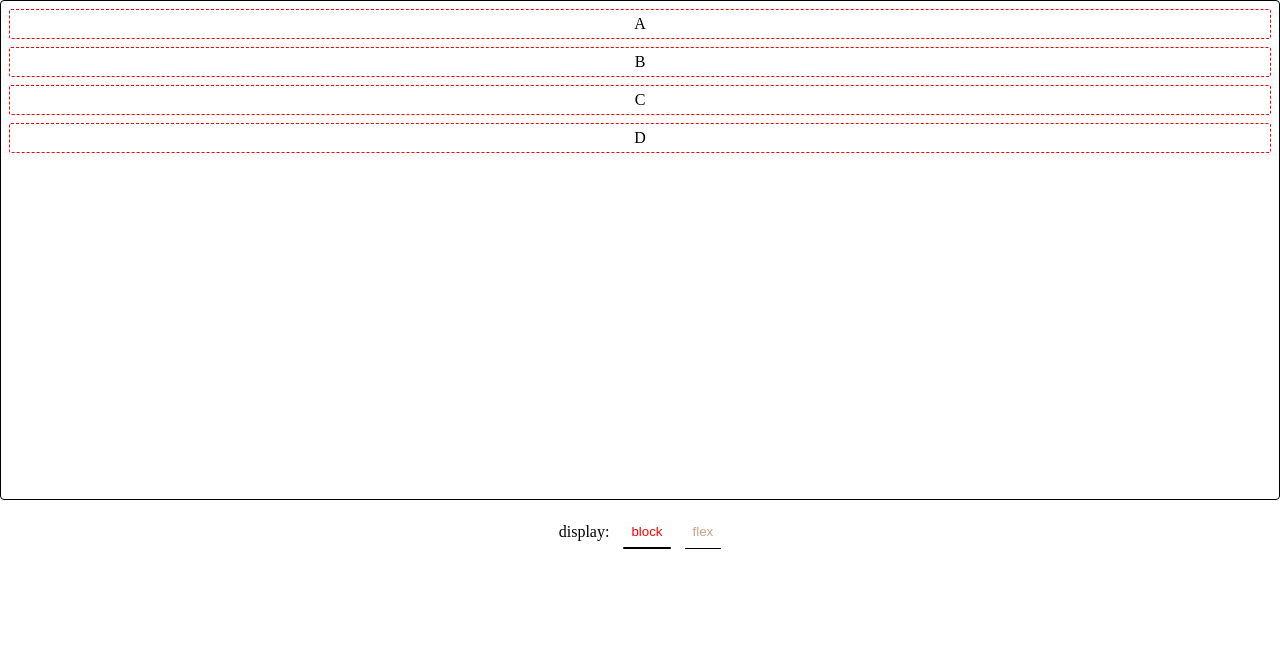
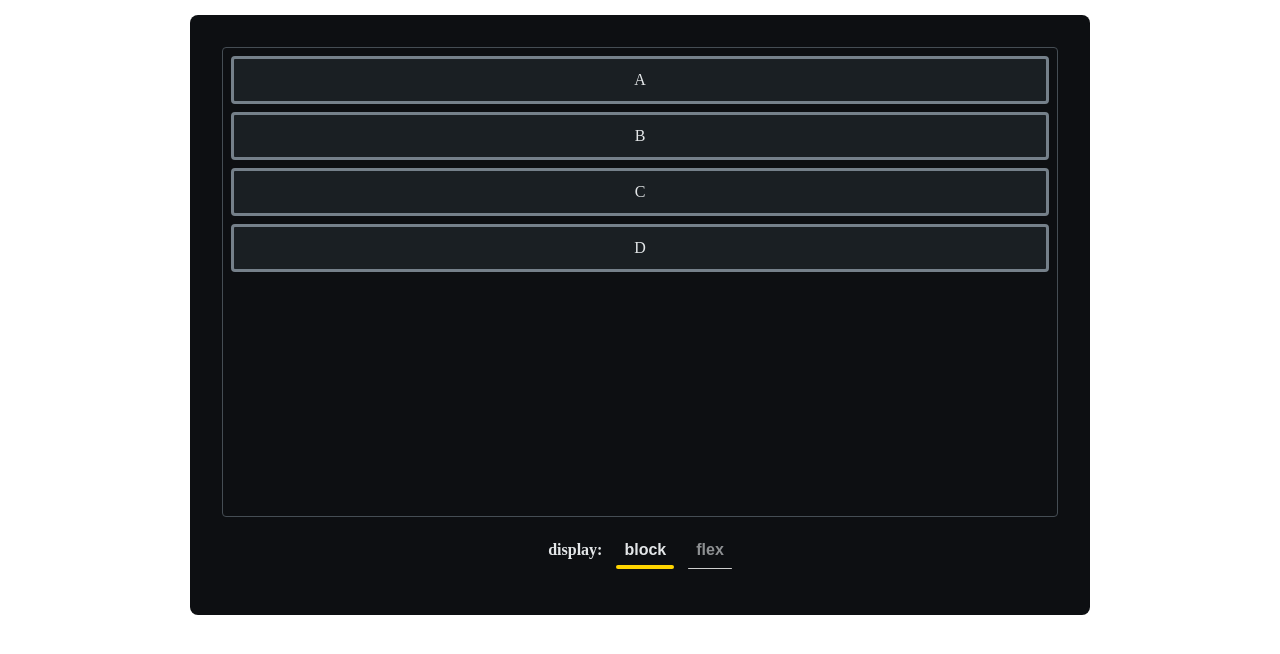
Before and after one commit to aliyuv/css-flex, a React (Vite) app: page /flextypeV in a window 1280 px wide. Shown: the top 654 px of the page. Built offline with nearby package versions, Linux system fonts and the light colour scheme.

Commit message:
美化版本0.01

```diff
--- a/src/components/FlexTypeV.css
+++ b/src/components/FlexTypeV.css
@@ -1,19 +1,25 @@
 .fv-container {
+  width: 900px;
+  height: 600px;
   position: relative;
-  margin: 0 auto;
+  margin: 15px auto;
   display: flex;
   flex-direction: column;
   justify-content: center;
   align-items: center;
+  background-color: #0d0f12;
+  padding: 32px;
+  border-radius: 8px;
 }
 
 .fv-box {
   width: 100%;
   height: 500px;
   border-radius: 4px;
-  padding: 4px;
+  padding: 36px;
   display: block;
-  border: 1px solid #000;
+  border: 1px solid #454d54;
+
 }
 
 .fv-box-shadow {
@@ -35,13 +41,15 @@
 .fv-container .fv-box-inner {
   width: 100%;
   height: 100%;
-  padding: 5px;
-  border: 1px dashed red;
-  border-radius: 2px;
-  min-width: 40px;
+  padding: 12px;
+  border: 3px solid #75808a;
+  border-radius: 4px;
+  min-width: 60px;
   display: flex;
   align-items: center;
   justify-content: center;
+  color: #e3e6e8;
+  background-color: #1a1f23;
 }
 
 .fv-display {
@@ -59,16 +67,27 @@
   justify-content: center;
   padding: 10px 8px;
   position: relative;
-  transition: color 0.2s ease;
+  transition: all 0.2s ease-in-out;
+
 }
-
+.fv-display .fv-btn button {
+  font-size: 1rem;
+  font-weight: 600;
+  color: #e3e6e8;
+}
 .fv-display .fv-btn .fv-bottom-line {
   width: 100%;
-  background-color: black;
+  background-color: #ffd500;
   height: 1px;
   position: absolute;
   bottom: 0;
   left: 0;
   border-radius: 4px;
-  transition: height 0.3s ease-in-out;
+  transition: all 0.3s ;
 }
+
+.fv-des{
+  font-size: 1rem;
+  font-weight: 600;
+  color: #e3e6e8;
+}
--- a/src/components/FlexTypeV.tsx
+++ b/src/components/FlexTypeV.tsx
@@ -96,6 +96,10 @@ export default function FlexTypeV() {
           targetX = 0
           targetY = 0
         }
+        // else if (typeRef.current === 'flex') {
+        //   targetX = 0
+        //   targetY = 0
+        // }
 
         item.animate([
           {
@@ -109,7 +113,7 @@ export default function FlexTypeV() {
             height: `${current_info.lastH}px`,
           },
         ], {
-          duration: 800,
+          duration: 480,
           fill: 'forwards',
         })
       })
@@ -138,7 +142,7 @@ export default function FlexTypeV() {
           ))}
         </div>
         <div className="fv-display">
-          <div>display:</div>
+          <div className="fv-des">display:</div>
           {
             types.map((item, i) => (
               <div className="fv-btn" key={i}>
@@ -149,16 +153,13 @@ export default function FlexTypeV() {
                     ref.current.play(shadowRef.current, containerRef.current)
                     setActive(item)
                   }}
-                  style={{
-                    color: active === item ? 'red' : 'saddlebrown',
-                    opacity: active === item ? 1 : 0.5,
-                  }}
+                  style={{ opacity: active === item ? 1 : 0.6 }}
                 >
                   {item}
                 </button>
                 <div
                   className="fv-bottom-line"
-                  style={{ height: active === item ? 2 : 1 }}
+                  style={{ height: active === item ? 4 : 1, filter: active === item ? 'saturate(100%)' : 'saturate(0%)' }}
                 >
                 </div>
               </div>
```
Also changed, not shown: src/components/Test.tsx (+0 -16 lines), src/hooks/useFlip.tsx (+33 -32 lines).
